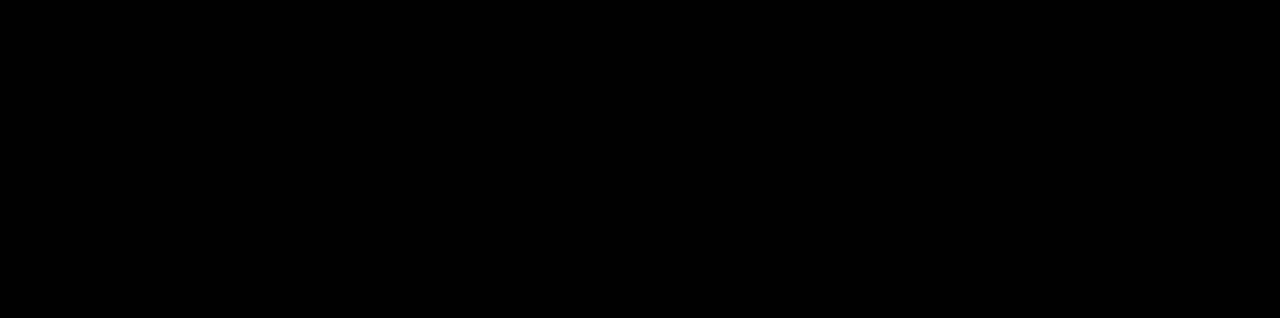
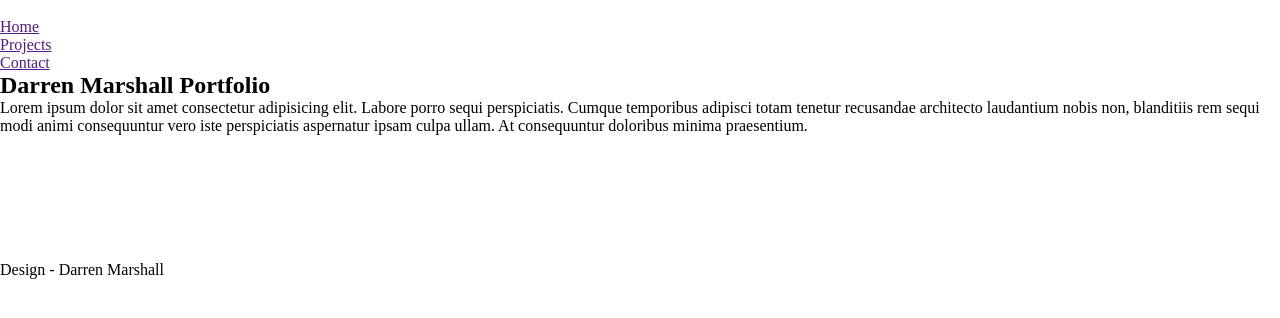
Before and after one commit to Dj-marshall/personal-portfolio, a plain HTML site: page index.html in a window 1280 px wide. Drawn offline with Linux system fonts and the light colour scheme.

Commit message:
added structure to index.html and basic css

```diff
--- a/css/styles.css
+++ b/css/styles.css
@@ -1,3 +1,5 @@
-body {
-  background-color: black;
+* {
+  box-sizing: border-box;
+  margin: 0;
+  padding: 0;
 }
--- a/index.html
+++ b/index.html
@@ -9,6 +9,40 @@
 </head>
 
 <body>
+
+  <header>
+    <img src="" alt="">
+    <nav>
+      <ul>
+        <li><a href="">Home</a></li>
+        <li><a href="">Projects</a></li>
+        <li><a href="">Contact</a></li>
+      </ul>
+      <h1>Darren Marshall Portfolio</h1>
+    </nav>
+  </header>
+
+  <main>
+    <section class="introduction-text">
+      Lorem ipsum dolor sit amet consectetur adipisicing elit. Labore porro sequi perspiciatis. Cumque temporibus adipisci totam tenetur recusandae architecto laudantium nobis non, blanditiis rem sequi modi animi consequuntur vero iste perspiciatis aspernatur ipsam culpa ullam. At consequuntur doloribus minima praesentium.
+    </section>
+    <img src="" alt="">
+    <div class="badge-container">
+      <ul>
+        <li class="badge"></li>
+        <li class="badge"></li>
+        <li class="badge"></li>
+        <li class="badge"></li>
+        <li class="badge"></li>
+        <li class="badge"></li>
+      </ul>
+    </div>
+  </main>
+
+  <footer>
+    <p>Design - Darren Marshall</p>
+  </footer>
+
   <script src="/script/script.js"></script>
 </body>
 
```
